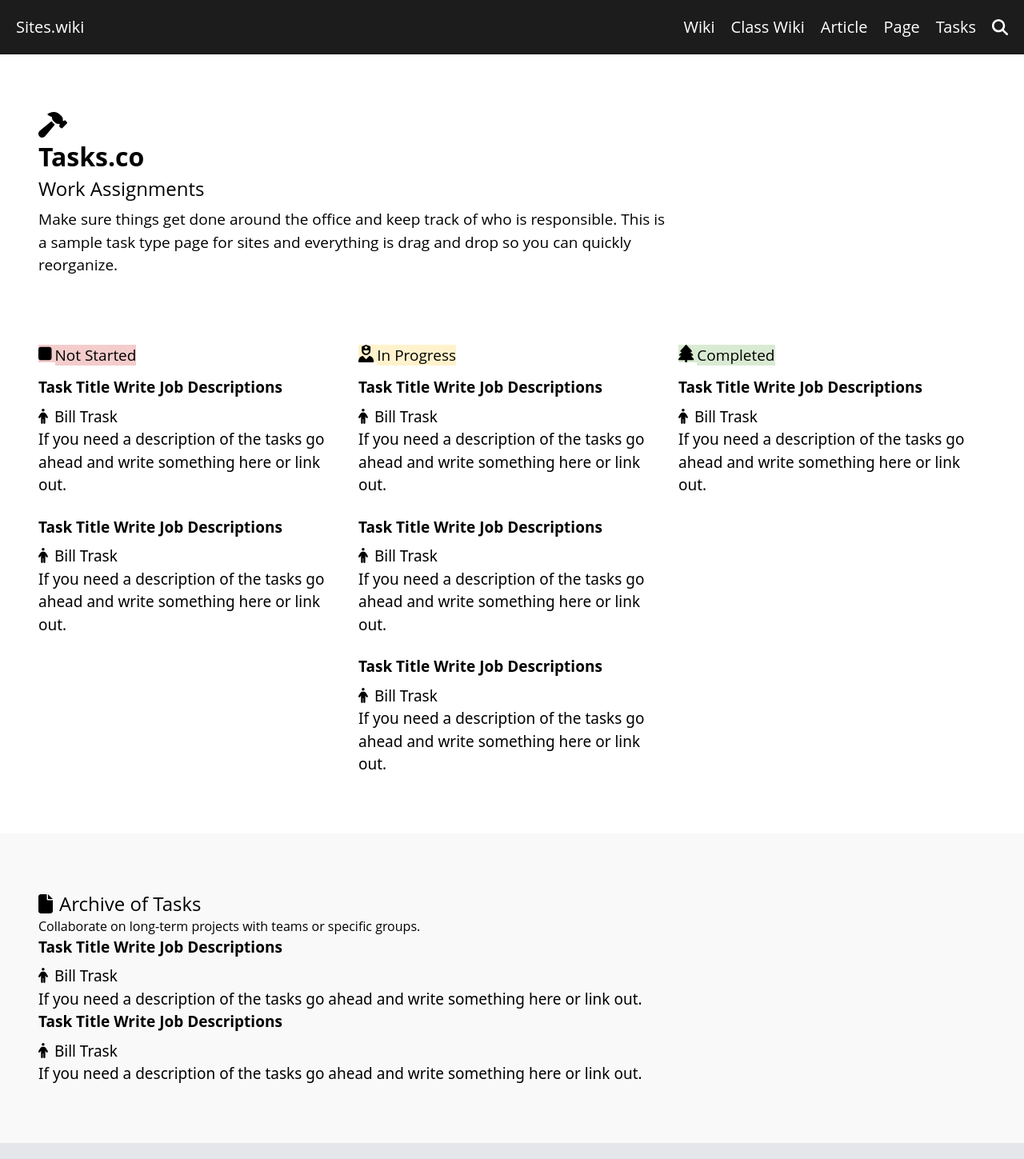
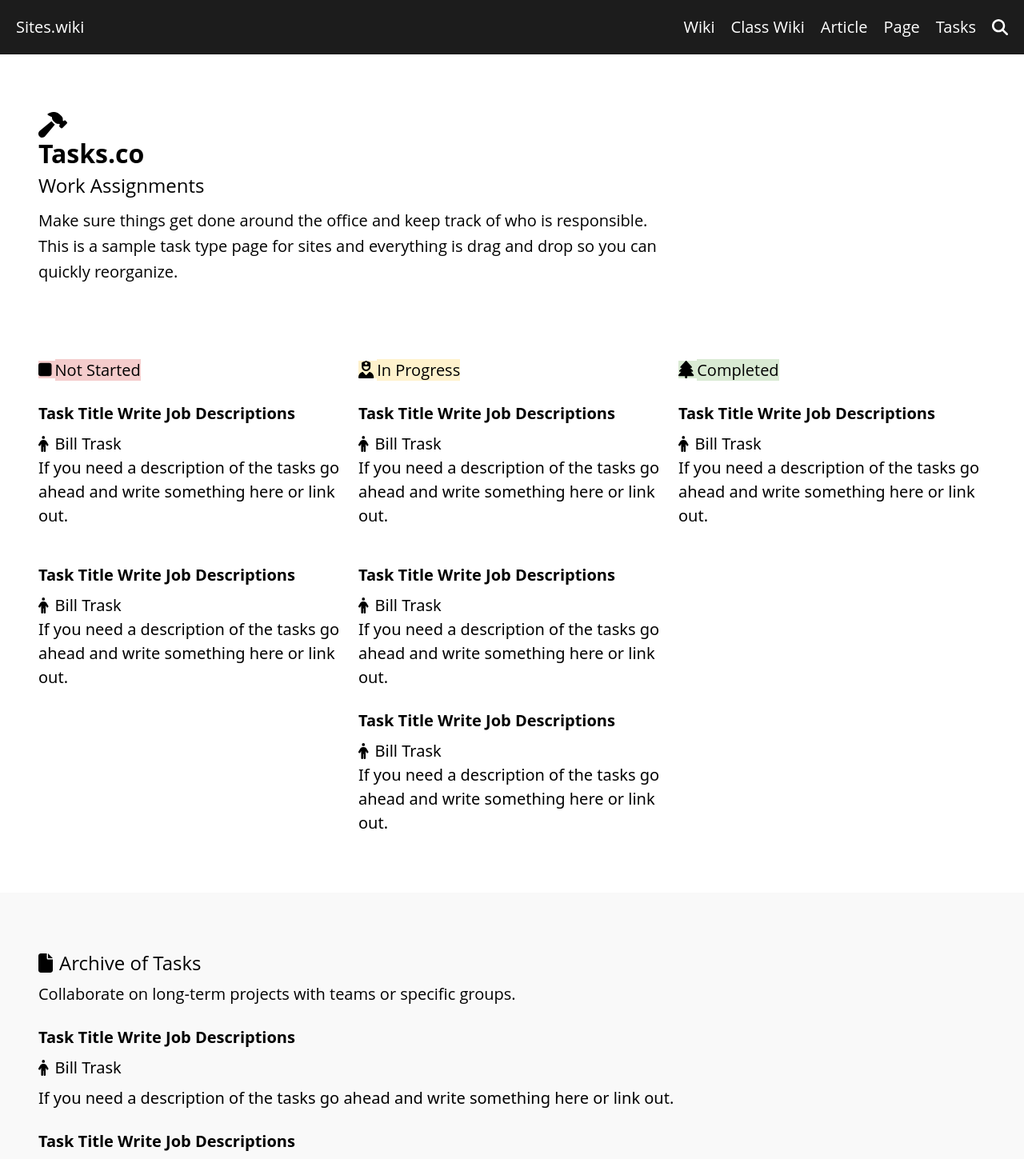
Before and after one commit to tailn804/nhakhoa-clone, a Vue app: page /tasks in a window 1280 px wide. Shown: the top 1449 px of the page at 80% size. Built offline with nearby package versions, Linux system fonts and the light colour scheme.

Commit message:
Add Text Tasks Page

```diff
--- a/src/pages/TasksPage.vue
+++ b/src/pages/TasksPage.vue
@@ -1,36 +1,36 @@
 <template>
-   <main class="w-full bg-white">
-        <div class=" mx-auto px-12 py-[72px] max-w-[1280px]">
+   <main class="w-full bg-white ">
+        <div class=" mx-auto px-12 py-[72px] max-w-[1280px]  ">
             <font-awesome-icon class="text-[32px] block" :icon="['fas', 'hammer']" />
-            <span class="font-bold text-[32px] block" >
+            <span class="font-bold text-[32px] block leading-10" >
                 Tasks.co
             </span>
-            <span class="text-2xl block">
+            <span class="text-2xl block leading-10">
                 Work Assignments
             </span>
-           <div class="grid grid-cols-3">
-            <span class="mt-2 text-[19px] block col-span-2 ">
+           <div class="grid grid-cols-3 leading-8">
+            <span class="mt-2 text-[20px] block col-span-2 ">
                 Make sure things get done around the office and keep track of who is responsible. This is a sample task type page for sites and everything is drag and drop so you can quickly reorganize.
             </span>
            </div>
 
             <div class="grid grid-cols-3 gap-x-4 pt-[72px] ">
                 <div class="" v-for="item in listData" :key="item.id">
-                    <div class="py-3"  >
+                    <div class="pt-5 pb-6"  >
                         <font-awesome-icon class="text-[22px] pr-1" :style="{backgroundColor: item.bgColor}" :icon="item.img" />
-                        <span class="text-[19px]" :style="{backgroundColor: item.bgColor}">{{ item.name }}</span>
+                        <span class="text-[20px]" :style="{backgroundColor: item.bgColor}">{{ item.name }}</span>
                     </div>
 
-                    <span class="pt-3 text-[19px] font-bold">
+                    <span class="pt-3 text-[20px] font-bold">
                         {{ item.title }}
                     </span>
 
-                    <div class="mt-2 text-[19px]  font-sans">
+                    <div class="mt-2 text-[20px]  font-sans">
                         <font-awesome-icon class="mr-2" :icon="item.icon" />
                         <span>{{ item.subtitle }}</span>
                     </div>
 
-                    <span class="mt-2 text-[19px]  font-sans">
+                    <span class="mt-2 text-[20px]  font-sans">
                         {{ item.text }}
                     </span>
                 </div>
@@ -39,16 +39,16 @@
             <div></div>
             <div class="col-span-1" v-for="item in listData1" :key="item.id">
 
-                    <span class="pt-3 text-[19px]  font-bold">
+                    <span class="pt-3 text-[20px]  font-bold">
                         {{ item.title }}
                     </span>
 
-                    <div class="mt-2 text-[19px]  font-sans">
+                    <div class="mt-2 text-[20px]  font-sans">
                         <font-awesome-icon class="mr-2" :icon="item.icon" />
                         <span>{{ item.subtitle }}</span>
                     </div>
 
-                    <span class="mt-2 text-[19px]  font-sans">
+                    <span class="mt-2 text-[20px]  font-sans">
                         {{ item.text }}
                     </span>
             </div>
@@ -63,21 +63,22 @@
                     <font-awesome-icon class="mr-2 " :icon="['fas', 'file']" />
                     <span >Archive of Tasks</span>
                 </div>
-            <span class="text-19px">
+
+                <span class="text-[20px] mt-2 block">
                     Collaborate on long-term projects with teams or specific groups.
                 </span>
+
                 <div class="col-span-1" v-for="item in listData2" :key="item.id">
-
-                    <span class="pt-3 text-[19px]  font-bold">
+                    <span class="pt-6 text-[20px] block  font-bold">
                         {{ item.title }}
                     </span>
 
-                    <div class="mt-2 text-[19px]  font-sans">
+                    <div class="mt-2 text-[20px] font-sans block">
                         <font-awesome-icon class="mr-2" :icon="item.icon" />
                         <span>{{ item.subtitle }}</span>
                     </div>
 
-                    <span class="mt-2 text-[19px]  font-sans">
+                    <span class="mt-2 text-[20px]  font-sans block">
                         {{ item.text }}
                     </span>
                 </div>
```
Lines whose indentation alone changed are shown as unchanged.
